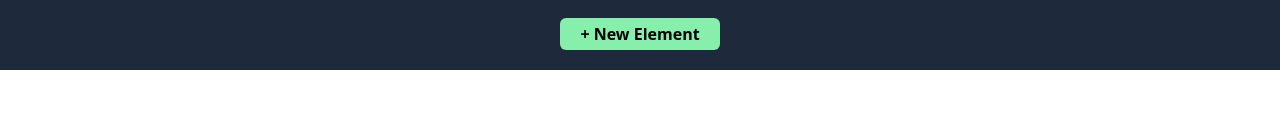
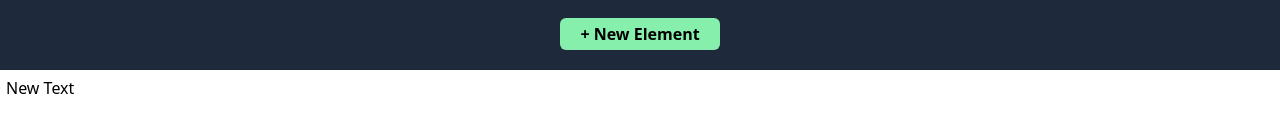
Before and after one commit to gonzzoli/color-palette-v2, a React (Create React App) app: page / in a window 1280 px wide. Shown: the part 834-966 px from the top of the page. Built offline with nearby package versions, Linux system fonts and the light colour scheme.

Commit message:
DraggableLayout core idea working.

```diff
--- a/src/Layouts/DraggableLayout/DragBox/DragBox.js
+++ b/src/Layouts/DraggableLayout/DragBox/DragBox.js
@@ -78,7 +78,7 @@ function DragBox() {
             onClick={checkSize}
             style={{background: bgColor}}
             className='w-20 h-20
-            overflow-hidden hover:resize group absolute z-0'>
+            overflow-hidden hover:resize group absolute z-[48]'>
                 <div id='handler'
                 className='w-4 h-4 rounded-full
                 group-hover:bg-white group-hover:shadow-xl
--- a/src/Layouts/DraggableLayout/DragText/DragText.js
+++ b/src/Layouts/DraggableLayout/DragText/DragText.js
@@ -71,7 +71,7 @@ function DragText() {
                     onWeightToggle={changeWeight}
                     onDeleteNode={deleteNode} colors={colors} />}
                 </div>
-                <p ref={textRef} className="break-words">Hola text aaahhas</p>
+                <p ref={textRef} className="break-words">New Text</p>
             </div>
         </Draggable>
     )
--- a/src/Layouts/DraggableLayout/DragText/DragTextDropdown.js
+++ b/src/Layouts/DraggableLayout/DragText/DragTextDropdown.js
@@ -82,7 +82,7 @@ function DragTextDropdown(props) {
         <ul
         style={{width: showingTextForm ? '13rem' : 'auto'}}
         ref={dropdownRef} className="z-50 absolute top-8 select-none
-        rounded-lg overflow-hidden">
+        rounded-lg overflow-hidden min-w-[10rem]">
             <li
             onClick={deleteNode}
             className={optionsClasses}>Delete</li>
--- a/src/Layouts/DraggableLayout/DraggableLayout.js
+++ b/src/Layouts/DraggableLayout/DraggableLayout.js
@@ -7,7 +7,10 @@ import DragText from './DragText/DragText'
 
 function DraggableLayout(props) {
     const [showingElementsOptions, setShowingElementsOptions] = useState(false)
-    const [elementsList, setElementsList] = useState([])
+    const [elementsList, setElementsList] = useState([
+        <DragBox key={Math.random()} />,
+        <DragText key={Math.random()} />
+    ])
     const containerRef = useRef()
 
     function checkOptionsBlur(e) {
```
